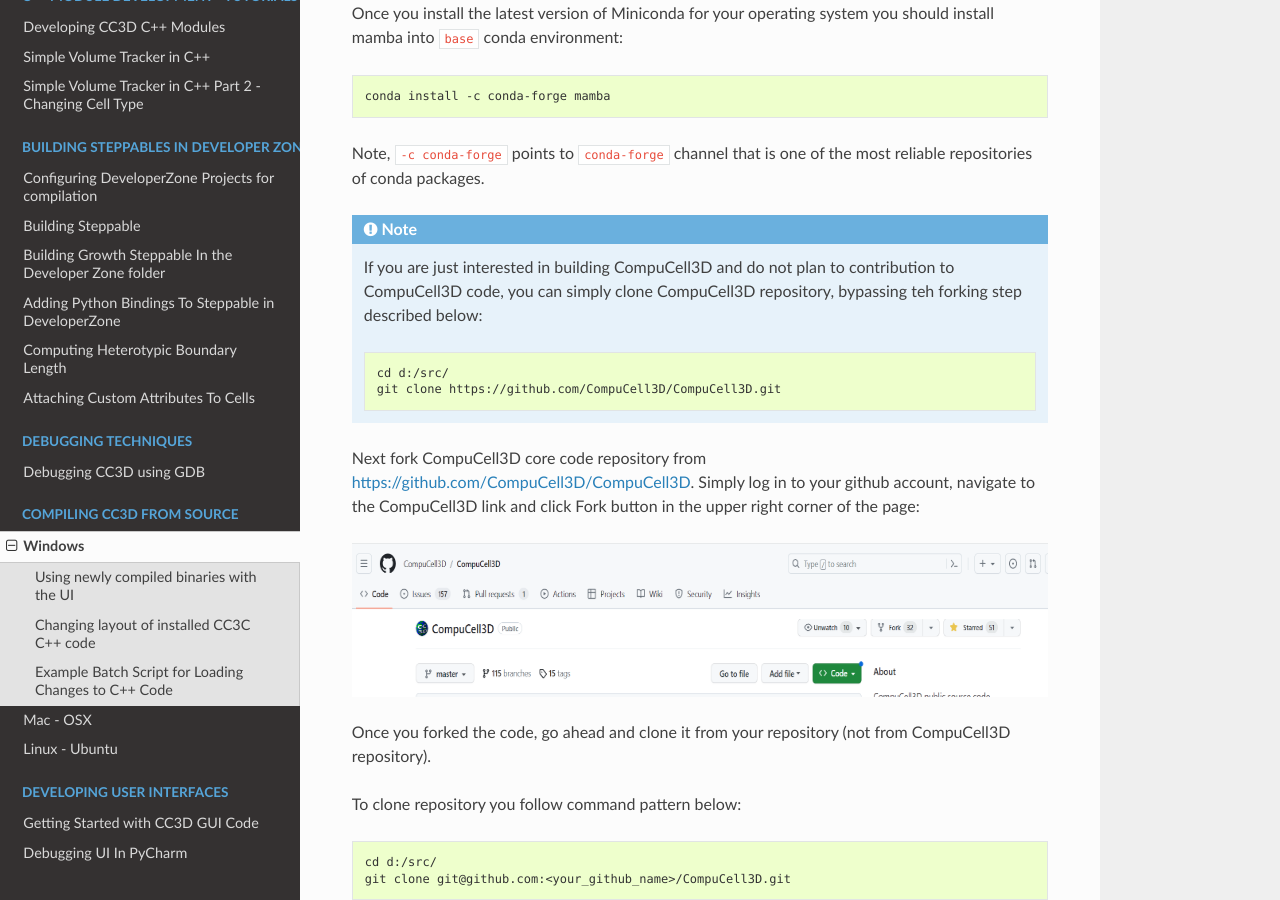
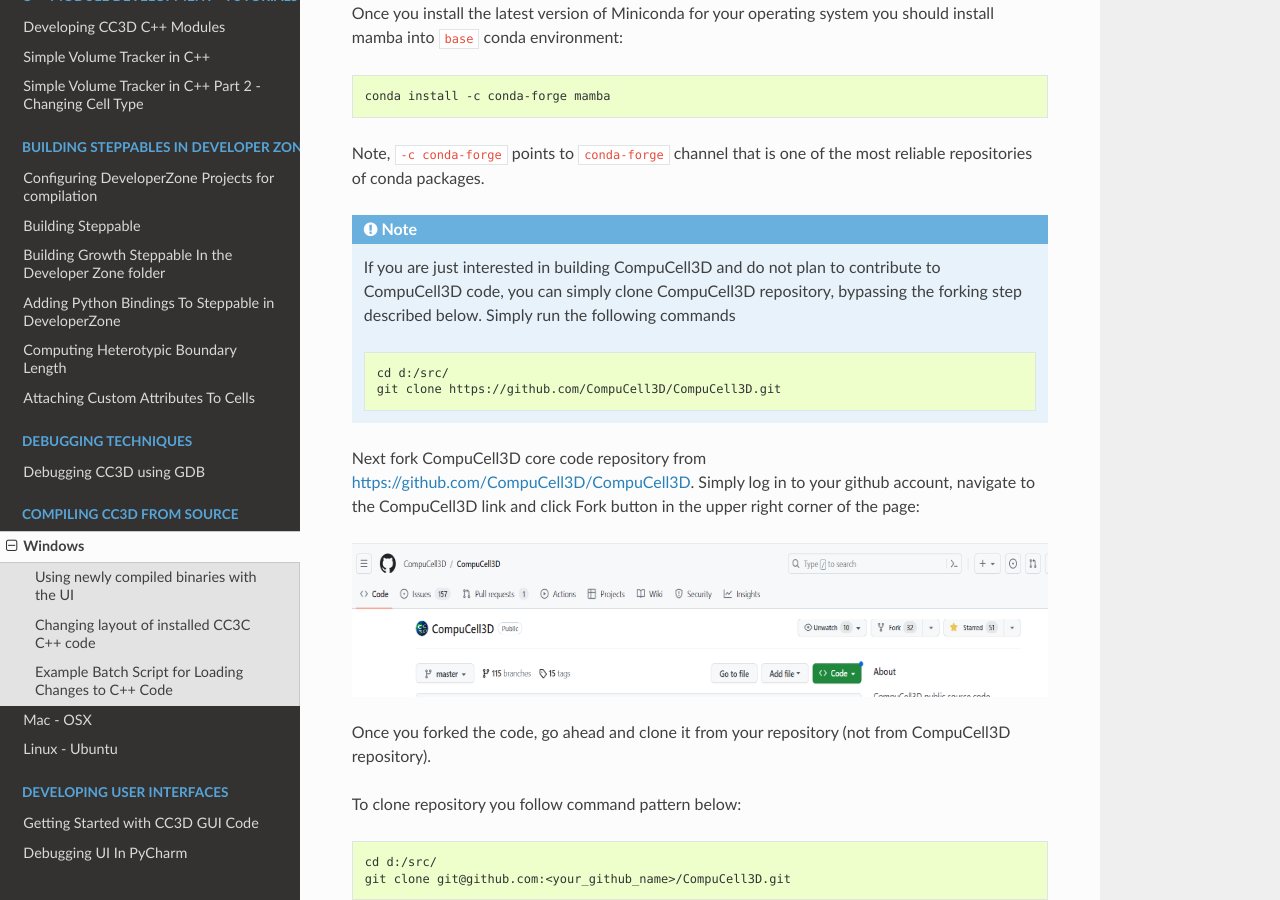
Before and after one commit to CompuCell3D/CompuCell3DDevelopersManual, a Sphinx documentation site: the page built from docs/building_core_cc3d_cpp_code_windows.rst, in a window 1280 px wide and 900 px high, scrolled down 790 px. Built offline with Sphinx 7.4.7 and the Read the Docs theme 2.0.0, drawn with Linux system fonts in a browser that asks for light colours.

Commit message:
added simple cloning step

```diff
--- a/docs/building_core_cc3d_cpp_code_windows.rst
+++ b/docs/building_core_cc3d_cpp_code_windows.rst
@@ -22,8 +22,8 @@
 
 .. note::
 
-    If you are just interested in building CompuCell3D and do not plan to contribution to CompuCell3D
-    code, you can simply clone CompuCell3D repository, bypassing teh forking step described below:
+    If you are just interested in building CompuCell3D and do not plan to contribute to CompuCell3D
+    code, you can simply clone CompuCell3D repository, bypassing the forking step described below. Simply run the following commands
 
     .. code-block:: console
 
```
